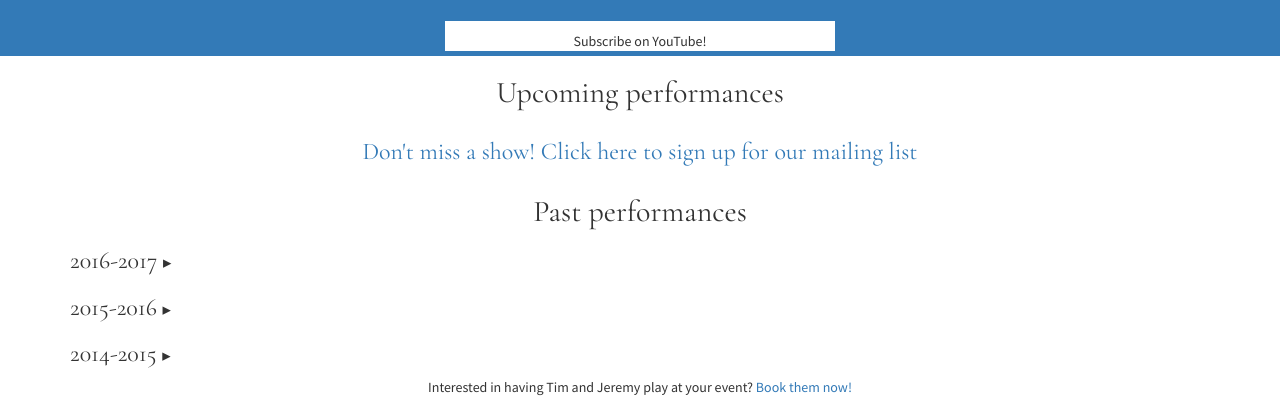
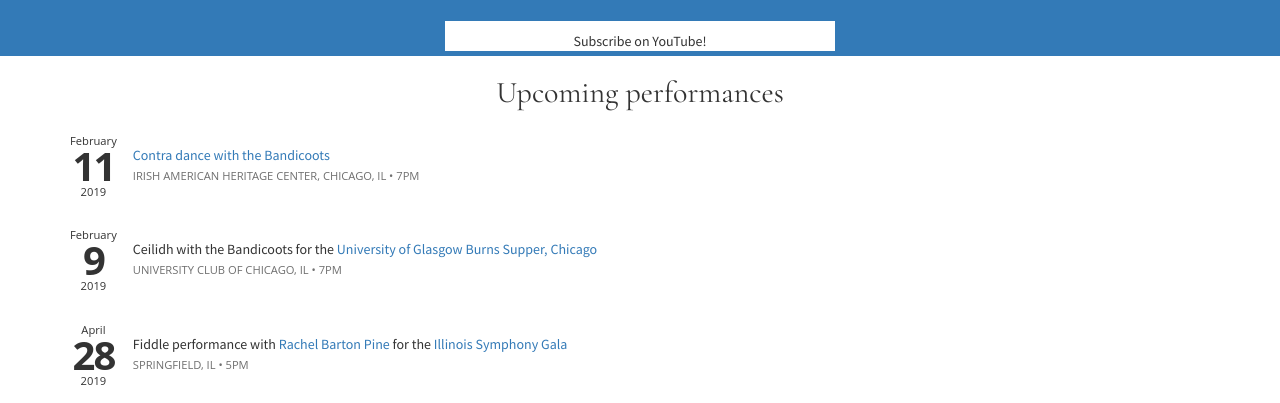
Before and after one commit to timandjeremy/timandjeremy.github.io, a Jekyll site: the page built from index.html, in a window 1280 px wide and 900 px high, scrolled down 3101 px, cut to the strip 127-530 px from the top of the window. Built offline with Jekyll 4.4.1, drawn with Linux system fonts in a browser that asks for light colours; comment, search, counter and statistics services are not loaded.

Commit message:
More dates

```diff
--- a/_data/calendar.yml
+++ b/_data/calendar.yml
@@ -572,6 +572,11 @@
     title: "[Hogmanay Ball](http://www.delvalscottishdance.org/wp-content/uploads/2018/11/Hogmanay-flyer-2018.pdf) (with Dave Wiesler)"
     location: "Germantown Friends School Field House, Philadelphia, PA"
 
+  - date: 2019-01-05
+    time: 7pm
+    title: "House concert (contact us for details)"
+    location: "Chicago, IL"
+
   - date: 2019-01-19
     time: 7pm
     title: "[New Year's Ball](https://rscdschicago.org/special-events/)"
@@ -581,3 +586,23 @@
     time: 3pm
     title: "[New Year's Tea Dance](https://rscdschicago.org/special-events/)"
     location: "Baker Community Center, St. Charles, IL"
+
+  - date: 2019-01-25
+    time: 7pm
+    title: "Burns Night with the Bandicoots"
+    location: Balmoral Restaurant, Campton Hills, IL
+
+  - date: 2019-02-11
+    time: 7pm
+    title: "[Contra dance with the Bandicoots](http://www.chicagobarndance.org/ai1ec_event/contra-square-dance-2019-04-4-2-2-2-2-2-3-2-2-2-2-2-2-2-2-2-2-2-2-2-2-2-2-2-2-2-2-2-3-2-2-2-2-2/?instance_id=3589)"
+    location: Irish American Heritage Center, Chicago, IL
+
+  - date: 2019-02-09
+    time: 7pm
+    title: "Ceilidh with the Bandicoots for the [University of Glasgow Burns Supper, Chicago](https://www.alumni.gla.ac.uk/2019-chicago-burns-supper)"
+    location: University Club of Chicago, IL
+
+  - date: 2019-04-28
+    time: 5pm
+    title: "Fiddle performance with [Rachel Barton Pine](https://rachelbartonpine.com/) for the [Illinois Symphony Gala](https://www.ilsymphony.org/concerts-events/new-york-city-trip-raffle/)"
+    location: Springfield, IL
```
